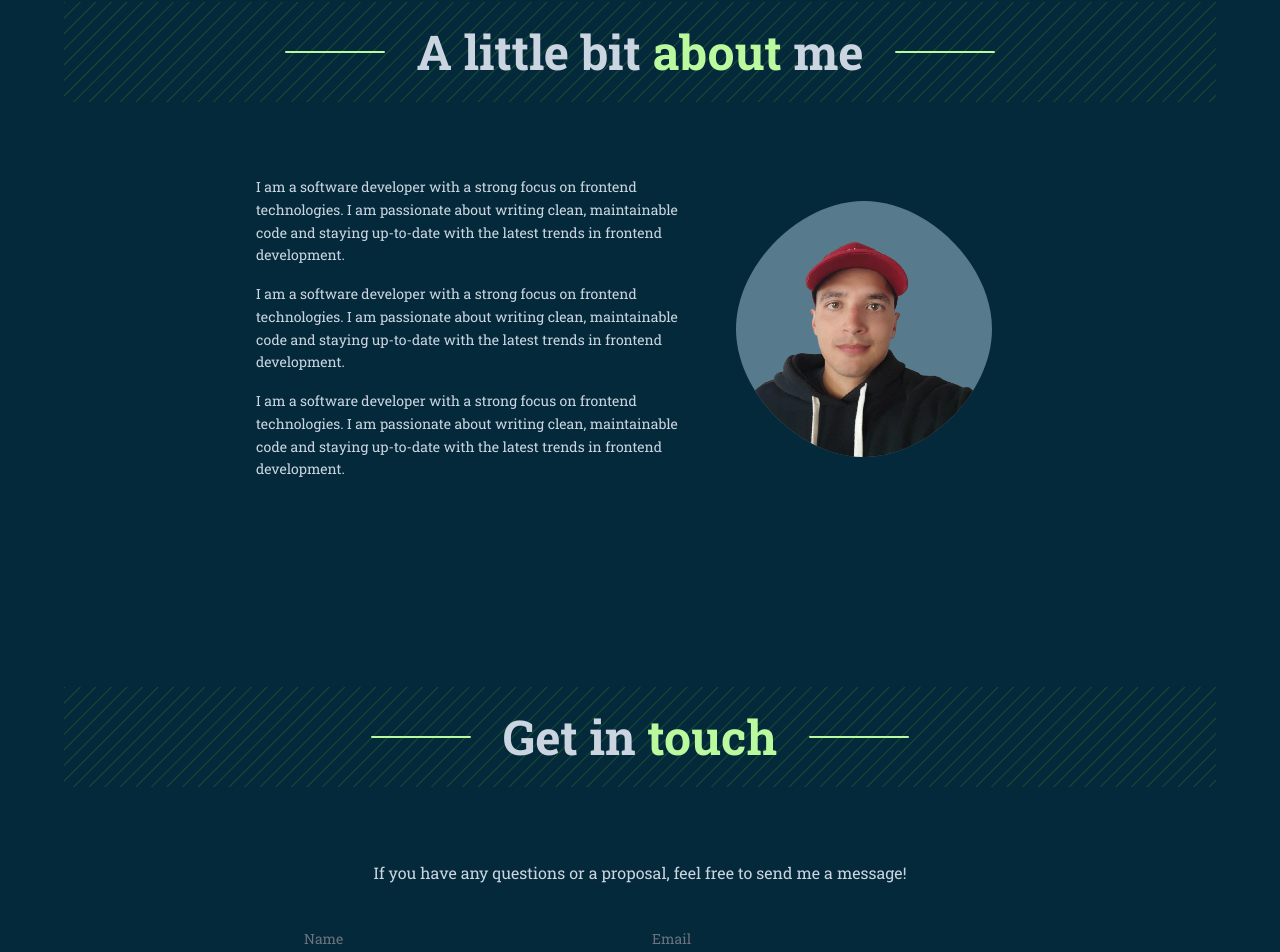
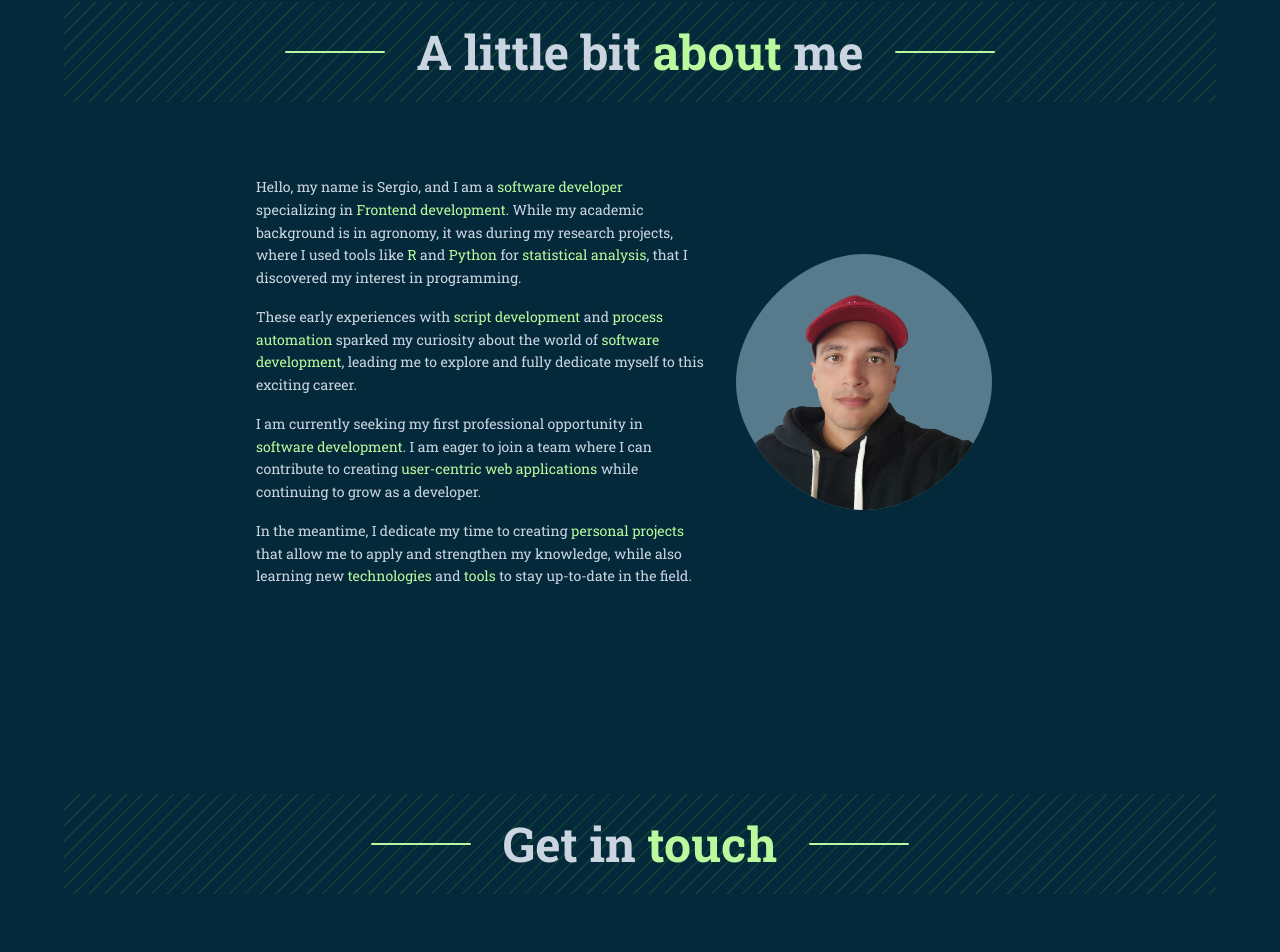
Before and after one commit to tutaabsoluta/portfolio, a React (Vite) app: page / in a window 1280 px wide. Shown: the part 1308-2260 px from the top of the page. Built offline with nearby package versions, Linux system fonts and the light colour scheme.

Commit message:
added parragraphs to the about me section

```diff
--- a/src/pages/HomePage.jsx
+++ b/src/pages/HomePage.jsx
@@ -20,22 +20,40 @@ export const HomePage = () => {
       <div className="flex items-center max-w-3xl mx-auto">
         <div className="space-y-4 max-w-md">
           <p className="text-sm leading-relaxed text-terciary">
-            I am a software developer with a strong focus on frontend
-            technologies. I am passionate about writing clean, maintainable code
-            and staying up-to-date with the latest trends in frontend
-            development.
+            Hello, my name is Sergio, and I am a{" "}
+            <span className="text-primary">software developer</span>{" "}
+            specializing in{" "}
+            <span className="text-primary">Frontend development</span>. While my
+            academic background is in agronomy, it was during my research
+            projects, where I used tools like{" "}
+            <span className="text-primary">R</span> and{" "}
+            <span className="text-primary">Python</span> for {''}
+            <span className="text-primary">statistical analysis</span>, that I
+            discovered my interest in programming.
           </p>
           <p className="text-sm leading-relaxed text-terciary">
-            I am a software developer with a strong focus on frontend
-            technologies. I am passionate about writing clean, maintainable code
-            and staying up-to-date with the latest trends in frontend
-            development.
+            These early experiences with{" "}
+            <span className="text-primary">script development</span> and {''}
+            <span className="text-primary">process automation</span> sparked my
+            curiosity about the world of {''}
+            <span className="text-primary">software development</span>, leading
+            me to explore and fully dedicate myself to this exciting career.
           </p>
           <p className="text-sm leading-relaxed text-terciary">
-            I am a software developer with a strong focus on frontend
-            technologies. I am passionate about writing clean, maintainable code
-            and staying up-to-date with the latest trends in frontend
-            development.
+            I am currently seeking my first professional opportunity in{" "}
+            <span className="text-primary">software development</span>. I am
+            eager to join a team where I can contribute to creating{" "}
+            <span className="text-primary">user-centric web applications</span>{" "}
+            while continuing to grow as a developer.
+          </p>
+
+          <p className="text-sm leading-relaxed text-terciary">
+            In the meantime, I dedicate my time to creating{" "}
+            <span className="text-primary">personal projects</span> that allow
+            me to apply and strengthen my knowledge, while also learning new{" "}
+            <span className="text-primary">technologies</span> and{" "}
+            <span className="text-primary">tools</span> to stay up-to-date in
+            the field.
           </p>
         </div>
 
```
